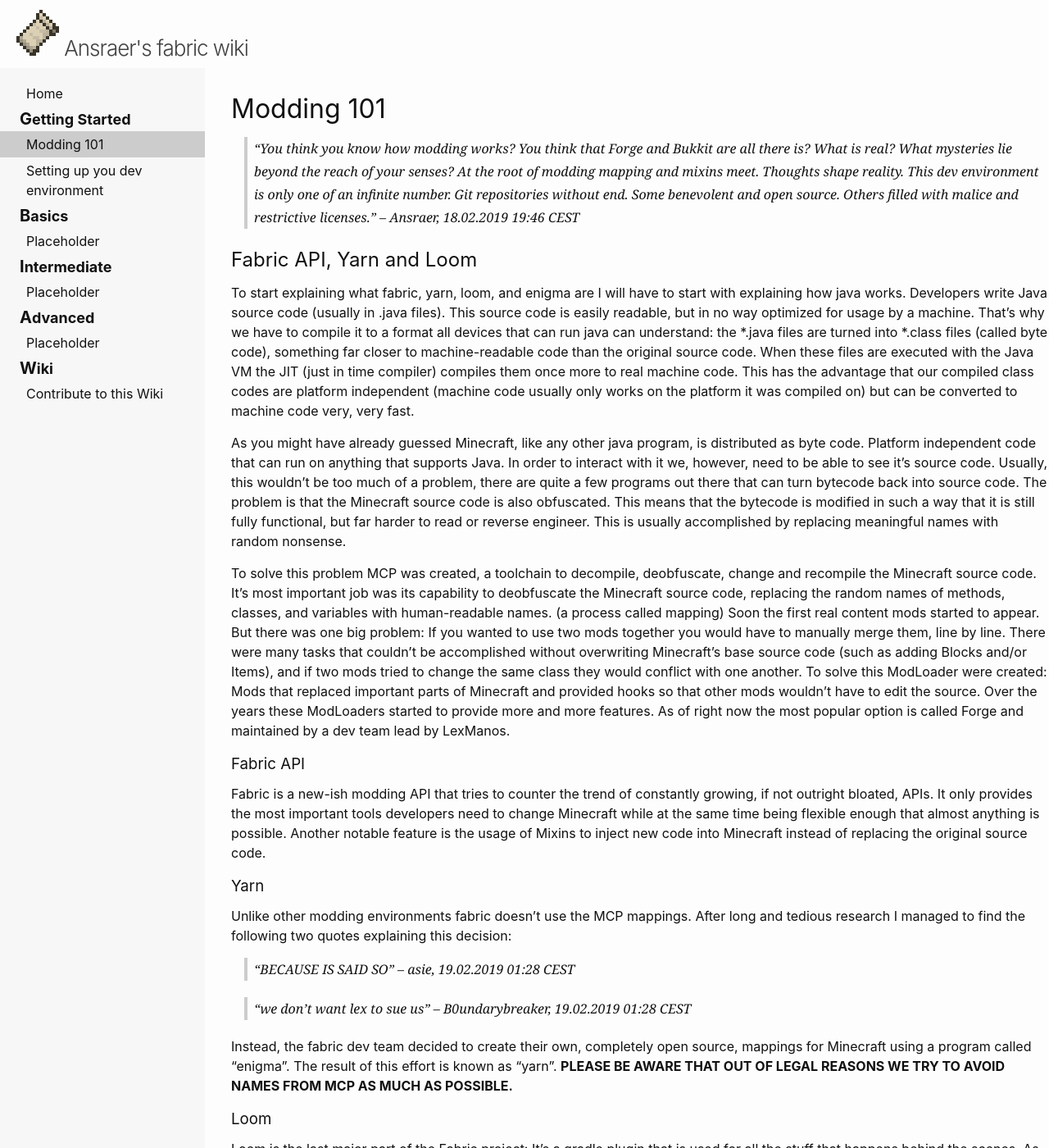
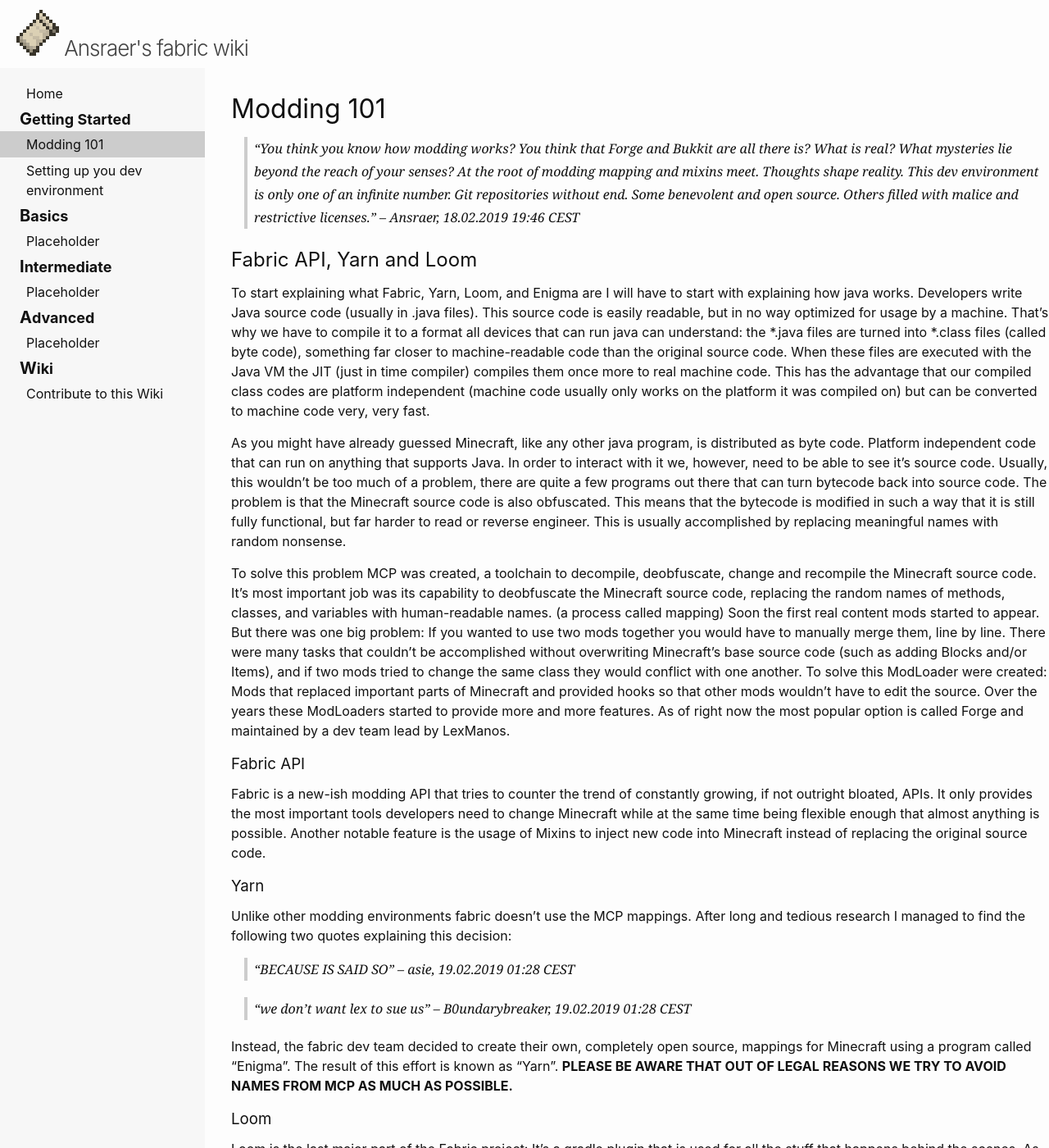
Before and after one commit to CottonMC/Wiki, a Jekyll site: the page built from _pages/_beginner/Modding101.md, in a window 1280 px wide and 1400 px high. Shown: the whole window at 82% size. Built offline with Jekyll 4.4.1, drawn with Linux system fonts in a browser that asks for light colours.

Commit message:
srsly...

```diff
--- a/_pages/_beginner/Modding101.md
+++ b/_pages/_beginner/Modding101.md
@@ -8,7 +8,7 @@ order: 1
 
 ## Fabric API, Yarn and Loom
 
-To start explaining what fabric, yarn, loom, and enigma are I will have to start with explaining how java works. Developers write Java source code (usually in .java files). This source code is easily readable, but in no way optimized for usage by a machine. That's why we have to compile it to a format all devices that can run java can understand: the *.java files are turned into *.class files (called byte code), something far closer to machine-readable code than the original source code. When these files are executed with the Java VM the JIT (just in time compiler) compiles them once more to real machine code. This has the advantage that our compiled class codes are platform independent (machine code usually only works on the platform it was compiled on) but can be converted to machine code very, very fast.
+To start explaining what Fabric, Yarn, Loom, and Enigma are I will have to start with explaining how java works. Developers write Java source code (usually in .java files). This source code is easily readable, but in no way optimized for usage by a machine. That's why we have to compile it to a format all devices that can run java can understand: the *.java files are turned into *.class files (called byte code), something far closer to machine-readable code than the original source code. When these files are executed with the Java VM the JIT (just in time compiler) compiles them once more to real machine code. This has the advantage that our compiled class codes are platform independent (machine code usually only works on the platform it was compiled on) but can be converted to machine code very, very fast.
 
 As you might have already guessed Minecraft, like any other java program, is distributed as byte code. Platform independent code that can run on anything that supports Java. In order to interact with it we, however, need to be able to see it's source code. Usually, this wouldn't be too much of a problem, there are quite a few programs out there that can turn bytecode back into source code. The problem is that the Minecraft source code is also obfuscated. This means that the bytecode is modified in such a way that it is still fully functional, but far harder to read or reverse engineer. This is usually accomplished by replacing meaningful names with random nonsense.
 
@@ -28,7 +28,7 @@ Unlike other modding environments fabric doesn't use the MCP mappings. After lon
 > "we don't want lex to sue us"
 > -- <cite>B0undarybreaker, 19.02.2019 01:28 CEST</cite>
 
-Instead, the fabric dev team decided to create their own, completely open source, mappings for Minecraft using a program called "enigma". The result of this effort is known as "yarn". **PLEASE BE AWARE THAT OUT OF LEGAL REASONS WE TRY TO AVOID NAMES FROM MCP AS MUCH AS POSSIBLE.**
+Instead, the fabric dev team decided to create their own, completely open source, mappings for Minecraft using a program called "Enigma". The result of this effort is known as "Yarn". **PLEASE BE AWARE THAT OUT OF LEGAL REASONS WE TRY TO AVOID NAMES FROM MCP AS MUCH AS POSSIBLE.**
 
 ### Loom
 Loom is the last major part of the Fabric project: It's a gradle plugin that is used for all the stuff that happens behind the scenes. As a modder all you need to know is that loom sets up your workspace and is used to build your mods final jar file. Other tha- Wait, why am I writing this? This was supposed to be a collection of notes for personal reference. All this stuff is not important! I got sidetracked again, Shit, **shit, SHIT**
```
